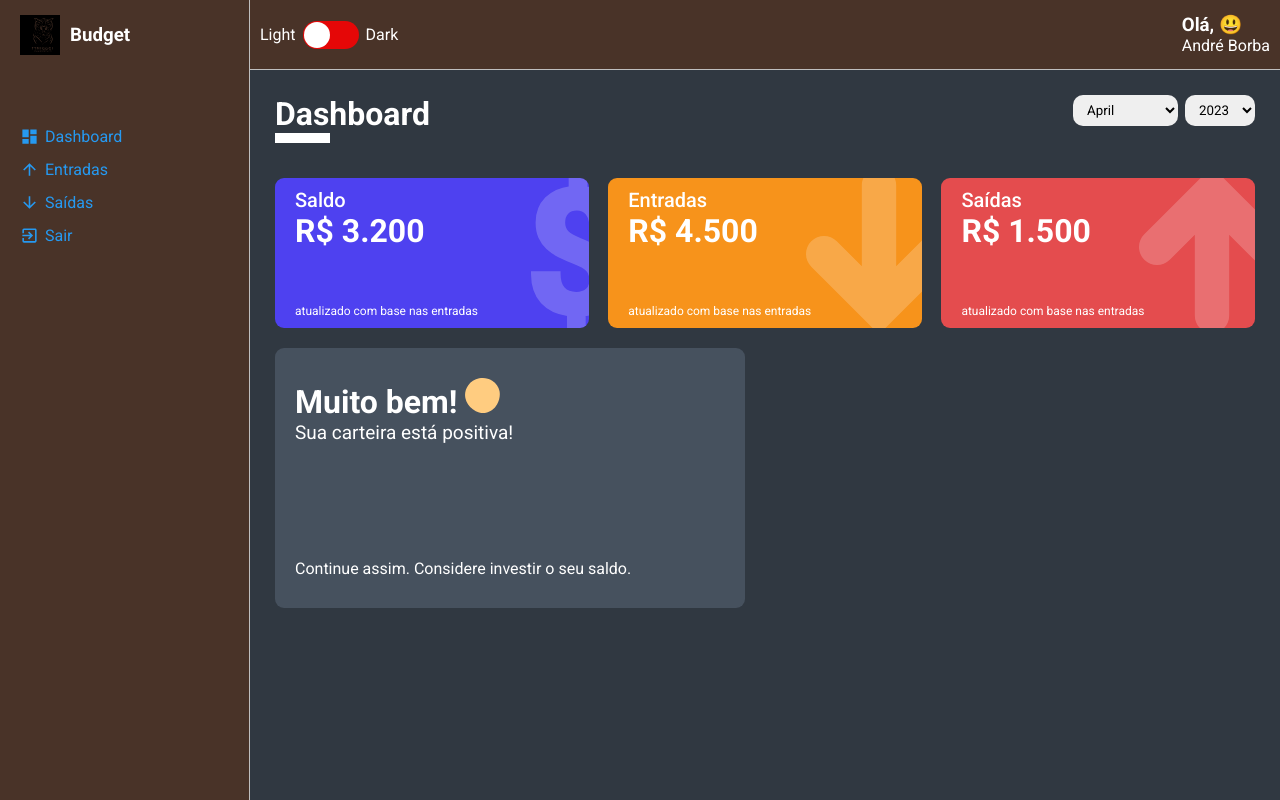
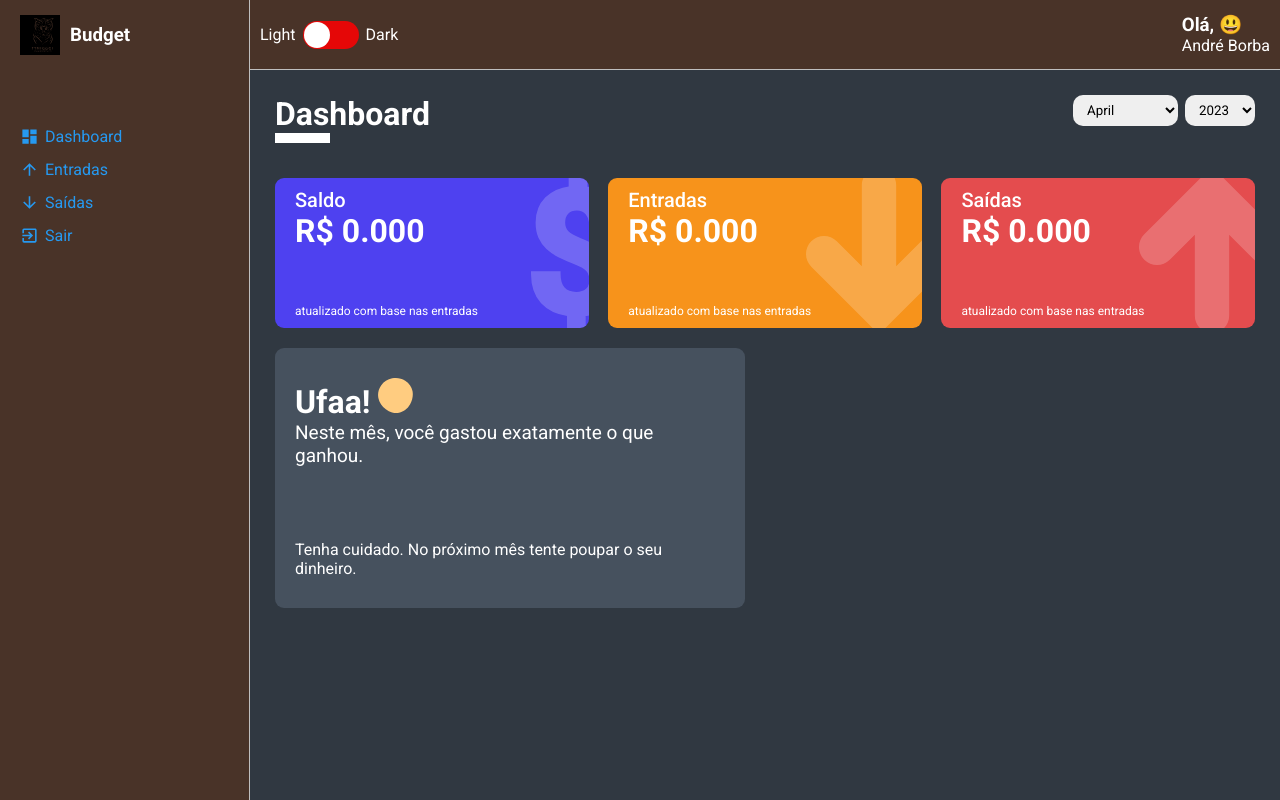
Before and after one commit to AF2B/budget, a React (Create React App) app: page /dashboard in a window 1280 px wide. Built offline with nearby package versions, Linux system fonts and the light colour scheme.

Commit message:
feat(Dashboard): dinamicaly values

```diff
--- a/src/pages/Dashboard/index.tsx
+++ b/src/pages/Dashboard/index.tsx
@@ -45,6 +45,74 @@ const Dashboard: React.FC = () => {
     });
   },[]);
 
+  const totalExpenses = useMemo(() => {
+    let total: number = 0;
+
+    expenses.forEach(item => {
+      const date = new Date(item.date);
+      const year = date.getFullYear();
+      const month = date.getMonth() + 1;
+
+      if(month === Number(monthSelected) && year === Number(yearSelected)) {
+        try {
+          total += Number(item.amount);
+        } catch {
+          throw new Error('Invalid amount! Amount must be number.');
+        }
+      }
+    });
+    return total;
+  },[monthSelected, yearSelected]);
+
+  const totalGains = useMemo(() => {
+    let total: number = 0;
+
+    gains.forEach(item => {
+      const date = new Date(item.date);
+      const year = date.getFullYear();
+      const month = date.getMonth() + 1;
+
+      if(month === Number(monthSelected) && year === Number(yearSelected)) {
+        try {
+          total += Number(item.amount);
+        } catch {
+          throw new Error('Invalid amount! Amount must be number.');
+        }
+      }
+    });
+    return total;
+  },[monthSelected, yearSelected]);
+
+  const totalBalance = useMemo(() => {
+    return totalGains - totalExpenses;
+  },[totalGains, totalExpenses]);
+
+  const messageInfo = useMemo(() => {
+    switch(true) {
+      case totalBalance < 0:
+        return {
+          title: 'Que triste!',
+          description: 'Neste mês, você gastou mais do que deveria.',
+          footerText: 'Verifique seus gastos e tente cortar algumas coisas desnecessárias.',
+          icon: sadImg
+        };
+      case totalBalance === 0:
+        return {
+          title: 'Ufaa!',
+          description: 'Neste mês, você gastou exatamente o que ganhou.',
+          footerText: 'Tenha cuidado. No próximo mês tente poupar o seu dinheiro.',
+          icon: happyImg
+        };
+      default:
+        return {
+          title: 'Muito bem!',
+          description: 'Sua carteira está positiva!',
+          footerText: 'Continue assim. Considere investir o seu saldo.',
+          icon: happyImg
+        };
+    }
+  }, [totalBalance]);
+
   return (
     <Container>
       <ContentHeader title={'Dashboard'} lineColor={'#fff'}>
@@ -55,31 +123,31 @@ const Dashboard: React.FC = () => {
       <Content>
         <InfoWalletBox
         title={'Saldo'}
-        amount={3.200}
+        amount={totalBalance}
         footerLabel={'atualizado com base nas entradas'}
         icon={'dolar'}
         color={'#4E41F0'}
         />
         <InfoWalletBox
         title={'Entradas'}
-        amount={4.500}
+        amount={totalGains}
         footerLabel={'atualizado com base nas entradas'}
         icon={'arrowUp'}
         color={'#F7931B'}
         />
         <InfoWalletBox
         title={'Saídas'}
-        amount={1.500}
+        amount={totalExpenses}
         footerLabel={'atualizado com base nas entradas'}
         icon={'arrowDown'}
         color={'#E44C4E'}
         />
 
         <MessageWalletBox
-        title={'Muito bem!'}
-        description={'Sua carteira está positiva!'}
-        footerText={'Continue assim. Considere investir o seu saldo.'}
-        icon={happyImg}
+        title={messageInfo.title}
+        description={messageInfo.description}
+        footerText={messageInfo.footerText}
+        icon={messageInfo.icon}
         />
       </Content>
     </Container>
```
